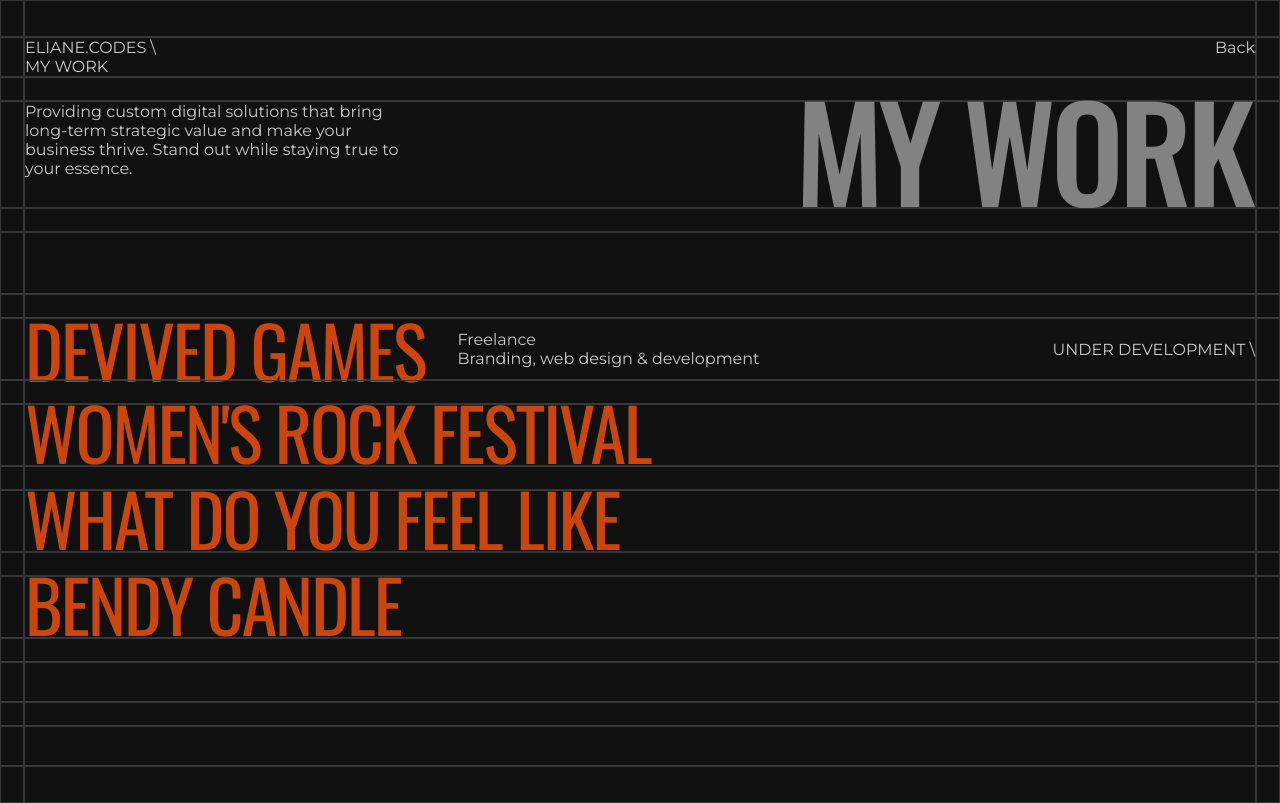
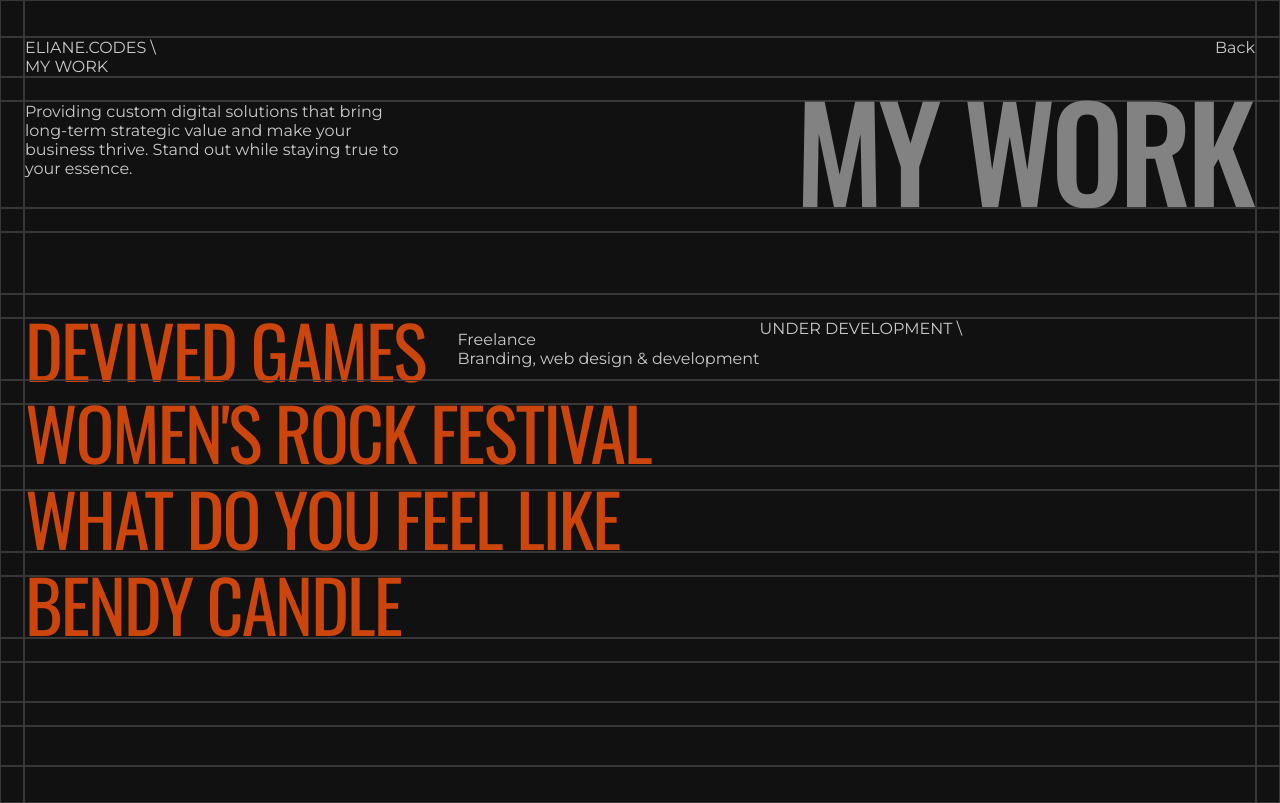
Before and after one commit to ElianeV/eliane.codes, a Next.js app: page /my-work in a window 1280 px wide. Built offline with nearby package versions, Linux system fonts and the light colour scheme.

Commit message:
Better flexbox arrangement for project titles

```diff
--- a/app/page.module.css
+++ b/app/page.module.css
@@ -168,8 +168,6 @@
 }
 .titlecontainer {
   display: flex;
-  justify-content: space-between;
-  align-items: center;
 }
 .projecttitle {
   font-size: 72px;
@@ -180,6 +178,11 @@
 
 .projectinfo {
   margin-left: 32px;
+  margin: auto 0 auto 32px;
+}
+
+.projectlink {
+  margin: auto 0 auto auto;
 }
 
 /* ANIMATIONS */
```
